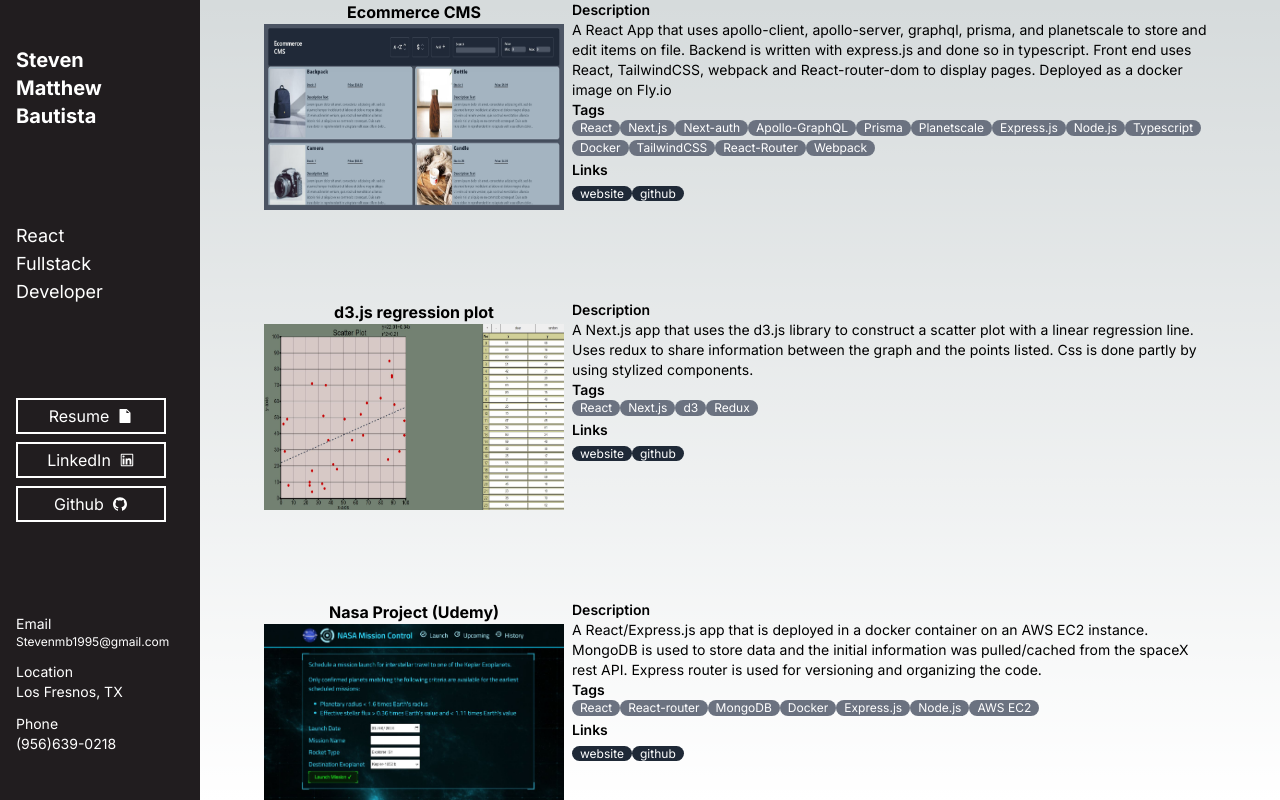
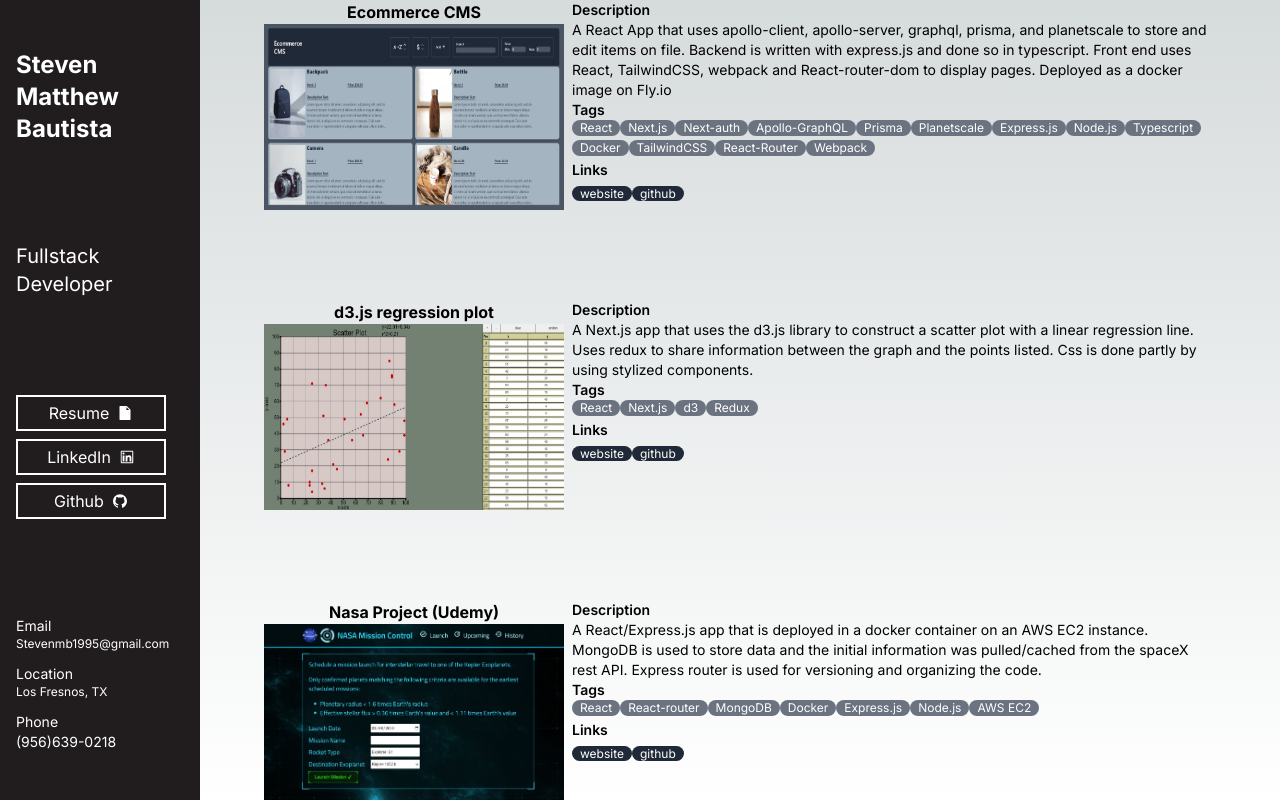
Before and after one commit to ProgrammerSteve/NextPortfolio, a Next.js app: page / in a window 1280 px wide. Built offline with nearby package versions, Linux system fonts and the light colour scheme.

Commit message:
added links and key props

```diff
--- a/app/api/hello/route.ts
+++ b/app/api/hello/route.ts
@@ -1,3 +1,5 @@
+
+
 export async function GET(request: Request) {
   return new Response('Hello, Next.js!')
 }
--- a/app/page.tsx
+++ b/app/page.tsx
@@ -39,6 +39,8 @@ type Project = {
   id: number;
   description: string;
   imageSrc: StaticImageData;
+  imageLink: string;
+  isLazy: boolean;
   tags: string[];
   links: Link[];
 };
@@ -54,6 +56,8 @@ const projects: Project[] = [
     TailwindCSS, webpack and React-router-dom to display pages. Deployed as a docker image on Fly.io
     `,
     imageSrc: ecommercePhoto,
+    imageLink: "https://misty-night-9009.fly.dev/",
+    isLazy: false,
     tags: [
       "React",
       "Next.js",
@@ -89,6 +93,8 @@ const projects: Project[] = [
     stylized components.
     `,
     imageSrc: d3Photo,
+    imageLink: "https://d3regressionplot.vercel.app/",
+    isLazy: false,
     tags: ["React", "Next.js", "d3", "Redux"],
     links: [
       {
@@ -110,6 +116,8 @@ const projects: Project[] = [
     rest API. Express router is used for versioning and organizing the code.
     `,
     imageSrc: nasaPhoto,
+    imageLink: "http://44.202.0.218:8000/",
+    isLazy: false,
     tags: [
       "React",
       "React-router",
@@ -139,6 +147,8 @@ const projects: Project[] = [
     The pg_trgm extension is used to search data. Uses React native navigation between screens.
     `,
     imageSrc: rnSearchBar,
+    imageLink: "https://github.com/ProgrammerSteve/reactNativeSearchBar",
+    isLazy: true,
     tags: ["React native", "PostgreSQL", "Supabase"],
     links: [
       {
@@ -157,6 +167,8 @@ const projects: Project[] = [
     I was able to improve the speed and functionality of the website. Code is in a private repo.
     `,
     imageSrc: nextZaya,
+    imageLink: "https://www.zayarenovations.com/",
+    isLazy: true,
     tags: ["Next.js", "Typescript", "TailwindCSS"],
     links: [
       {
@@ -174,6 +186,8 @@ const projects: Project[] = [
     The app was deployed using vercel and currently only works on the desktop.
     `,
     imageSrc: drawingPic,
+    imageLink: "https://drawingapp-beryl.vercel.app/",
+    isLazy: true,
     tags: ["Next.js", "Canvas", "Redux"],
     links: [
       {
@@ -197,11 +211,14 @@ const projects: Project[] = [
     The app can be made into mobile app for IOS and Android.
     `,
     imageSrc: ionicPic,
+    imageLink: "https://zayarenovations.web.app/",
+    isLazy: true,
     tags: [
       "Ionic",
       "Typescript",
       "React.js",
       "Flask",
+      "Python",
       "Docker",
       "Google Cloud Run",
       "Firebase",
@@ -232,6 +249,8 @@ const projects: Project[] = [
     A serverless function deployed on vercel acts as the backend.
     `,
     imageSrc: assessmentPic,
+    imageLink: "https://programmersteve.github.io/assessment-1/",
+    isLazy: true,
     tags: ["React.js", "Redux", "Redux-toolkit", "serverless function"],
     links: [
       {
@@ -254,6 +273,8 @@ const projects: Project[] = [
      chinese character list. Tailwind CSS is used to style the components
     `,
     imageSrc: mandarinPic,
+    imageLink: "https://singular-daffodil-96c4a5.netlify.app/",
+    isLazy: true,
     tags: ["React", "TailwindCSS", "MongoDB"],
     links: [
       {
@@ -282,6 +303,8 @@ const projects: Project[] = [
     Stripe is used as a payment system to carry out transactions.
     `,
     imageSrc: crwnClothingPic,
+    imageLink: "https://teal-pastelito-882485.netlify.app/",
+    isLazy: true,
     tags: [
       "Firebase",
       "React",
@@ -311,6 +334,8 @@ const projects: Project[] = [
     and the useEffect hook keeps track of any changes to the state in order to progress the game.
     `,
     imageSrc: reactGamePic,
+    imageLink: "https://programmersteve.github.io/reactsquaregame/",
+    isLazy: true,
     tags: ["React"],
     links: [
       {
@@ -334,6 +359,8 @@ const projects: Project[] = [
      using the search bar at the top. The counter button was added only to show how to test it on jest.
     `,
     imageSrc: robofriendsPic,
+    imageLink: "https://programmersteve.github.io/robofriends-test/",
+    isLazy: true,
     tags: ["Jest", "Unit Testing", "React", "Redux-Thunk", "Redux"],
     links: [
       {
@@ -351,22 +378,41 @@ const projects: Project[] = [
 type ImageProps = {
   title: string;
   imageSrc: StaticImageData;
+  imageLink: string;
+  isLazy: boolean;
 };
-const ProjectImage = ({ title, imageSrc }: ImageProps) => {
+const ProjectImage = ({ title, imageSrc, imageLink, isLazy }: ImageProps) => {
   return (
     <div className="sm:w-[300px] sm:min-w-[300px] h-full flex flex-col justify-items-center align-center">
       <h1 className="mx-auto font-bold">{title}</h1>
       <div className="relative mx-auto">
+        <Link href={imageLink}>
+          {isLazy ? (
             <Image
               src={imageSrc}
               alt="ecommerce-website"
               layout="cover"
+              loading="lazy"
               style={{
                 width: "100%",
                 maxWidth: "300px",
                 aspectRatio: "1.61",
               }}
             />
+          ) : (
+            <Image
+              src={imageSrc}
+              alt="ecommerce-website"
+              layout="cover"
+              loading="eager"
+              style={{
+                width: "100%",
+                maxWidth: "300px",
+                aspectRatio: "1.61",
+              }}
+            />
+          )}
+        </Link>
       </div>
     </div>
   );
@@ -417,10 +463,23 @@ type ProjectProps = {
 const ProjectCard = ({ project }: ProjectProps) => {
   return (
     <div className=" sm:h-[300px] flex flex-col sm:flex-row">
-      <ProjectImage title={project.title} imageSrc={project.imageSrc} />
+      <ProjectImage
+        title={project.title}
+        imageSrc={project.imageSrc}
+        imageLink={project.imageLink}
+        isLazy={project.isLazy}
+        key={`image-${project.id}`}
+      />
       <div className="h-full grow flex flex-col sm:flex-row md:flex-col ">
-        <ProjectDescription description={project.description} />
-        <ProjectTagsAndLinks tags={project.tags} links={project.links} />
+        <ProjectDescription
+          description={project.description}
+          key={`description-${project.id}`}
+        />
+        <ProjectTagsAndLinks
+          tags={project.tags}
+          links={project.links}
+          key={`tags-${project.id}`}
+        />
       </div>
     </div>
   );
@@ -429,7 +488,7 @@ const ProjectCard = ({ project }: ProjectProps) => {
 const SideBar = () => {
   return (
     <>
-      <div className="text-xl font-bold">
+      <div className="text-2xl font-bold">
         <div>
           <p>Steven</p>
         </div>
@@ -441,10 +500,7 @@ const SideBar = () => {
         </div>
       </div>
 
-      <div className="text-lg">
-        <div>
-          <p>React</p>
-        </div>
+      <div className="text-xl">
         <div>
           <p>Fullstack</p>
         </div>
@@ -455,43 +511,56 @@ const SideBar = () => {
 
       <div className="flex flex-col gap-2">
         <div className="grid align-middle justify-start">
-          <div className="flex justify-center align-middle border-white border-2 border-solid px-8 py-1 gap-2  w-[150px]">
+          <a href={"/StevenMBautista.pdf"} target="_blank" download>
+            <div className="flex justify-center align-middle border-white border-2 border-solid px-8 py-1 gap-2  w-[150px] cursor-pointer hover:bg-gray-600">
               <div>Resume</div>
               <div className="grid place-items-center">
                 <AiFillFile />
               </div>
             </div>
+          </a>
         </div>
         <div className="grid align-middle justify-start">
-          <div className="flex justify-center align-middle border-white border-2 border-solid px-8 py-1 gap-2  w-[150px]">
+          <a
+            href={"https://www.linkedin.com/in/steven-bautista-04b283159/"}
+            target="_blank"
+          >
+            <div className="flex justify-center align-middle border-white border-2 border-solid px-8 py-1 gap-2  w-[150px] cursor-pointer hover:bg-gray-600">
               <div>LinkedIn</div>
               <div className="grid place-items-center">
                 <AiOutlineLinkedin />
               </div>
             </div>
+          </a>
         </div>
         <div className="grid align-middle justify-start">
-          <div className="flex justify-center align-middle border-white border-2 border-solid px-8 py-1 gap-2 w-[150px]">
+          <a href={"https://github.com/ProgrammerSteve"} target="_blank">
+            <div className="flex justify-center align-middle border-white border-2 border-solid px-8 py-1 gap-2 w-[150px] cursor-pointer hover:bg-gray-600">
               <div>Github</div>
               <div className="grid place-items-center">
                 <AiOutlineGithub />
               </div>
             </div>
+          </a>
         </div>
       </div>
 
       <div className="flex flex-col align-middle gap-3">
         <div className="text-sm">
           <div>Email</div>
-          <div className="text-xs">Stevenmb1995@gmail.com</div>
+          <div className="text-xs">
+            <a href="mailto:Stevenmb1995@gmail.com" className="hover:underline">
+              Stevenmb1995@gmail.com
+            </a>
+          </div>
         </div>
         <div className="text-sm">
           <div>Location</div>
-          <div>Los Fresnos, TX</div>
+          <div className="text-xs">Los Fresnos, TX</div>
         </div>
         <div className="text-sm">
           <div>Phone</div>
-          <div>{`(956)639-0218`}</div>
+          <div className="text-sm">{`(956)639-0218`}</div>
         </div>
       </div>
     </>
@@ -535,7 +604,7 @@ export default function Home() {
         <SideBar />
       </div>
       <div className=" bg-[#ded4d4f] grow h-full px-2 lg:px-16 overflow-y-scroll">
-        {projects.map((project) => (
+        {projects.map((project, ind) => (
           <ProjectCard project={project} key={project.id} />
         ))}
       </div>
```
Also changed, not shown: 1 other file (tests, documents, lock files or other folders). Lines whose indentation alone changed are shown as unchanged.
